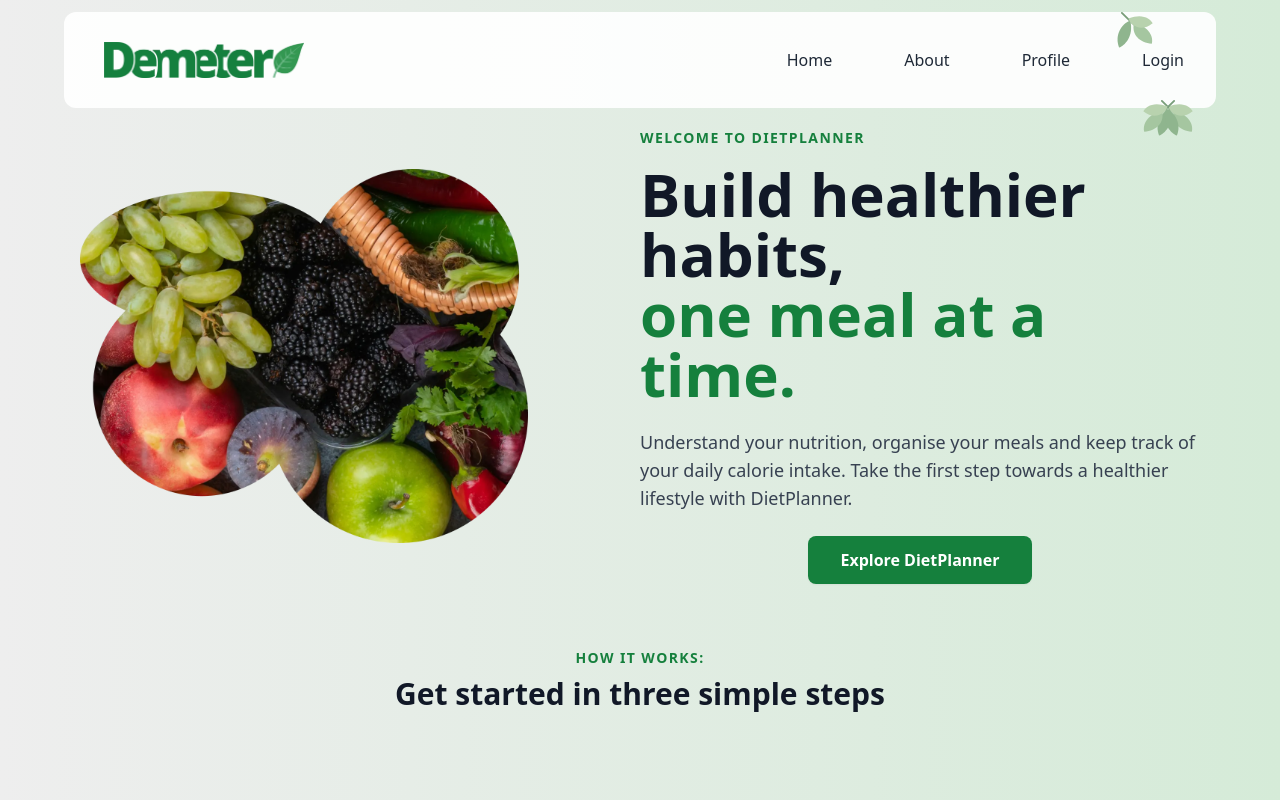
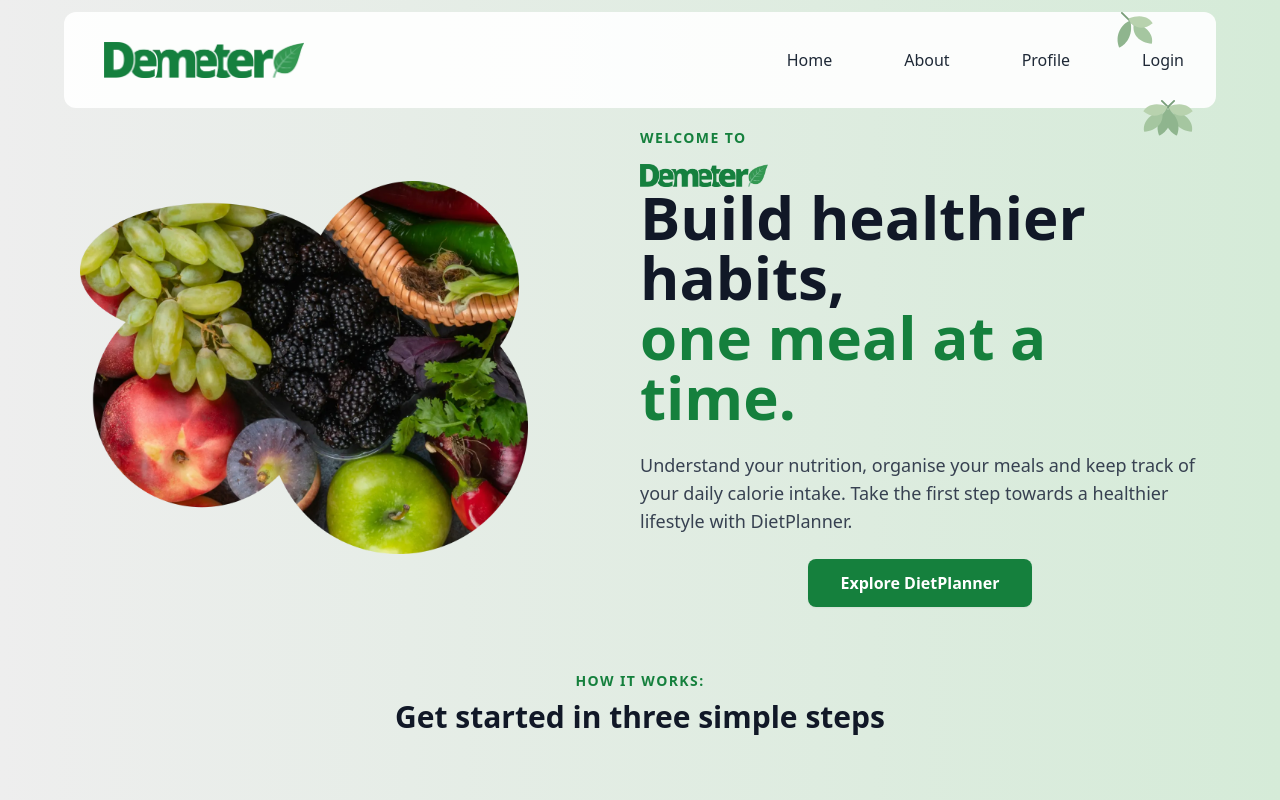
Before and after one commit to Ethan-of-Aussie/Project-Portfolio, a Next.js app in the folder front-end/: page / in a window 1280 px wide. Shown: the top 800 px of the page. Built offline with nearby package versions, Linux system fonts and the light colour scheme.

Commit message:
replaced placeholder app name with actual app logo

```diff
--- a/front-end/app/(main)/components/landingPage/heroSection.tsx
+++ b/front-end/app/(main)/components/landingPage/heroSection.tsx
@@ -1,5 +1,6 @@
-import healthFoodCloud from "../landingPage/images/healthFoodCloud.webp";
+import demeter from "../../../components/navBar/demeter.webp";
 import fruitCloud from "../landingPage/images/fruitCloud.webp";
+import Image from "next/image";
 
 export default function HeroSection() {
   return (
@@ -14,8 +15,16 @@ export default function HeroSection() {
 
       <div className="flex flex-col text-center md:w-1/2 md:text-left">
         <p className="mb-4 text-sm font-semibold uppercase tracking-widest text-green-700">
-          Welcome to DietPlanner
+          Welcome to
         </p>
+        <Image
+          src={demeter}
+          alt="Demeter Logo"
+          width={200}
+          height={70}
+          className="w-32 h-auto"
+          priority
+        />
 
         <h1 className="mb-6 text-4xl font-bold leading-tight text-gray-900 sm:text-5xl md:text-6xl">
           Build healthier habits,
```
